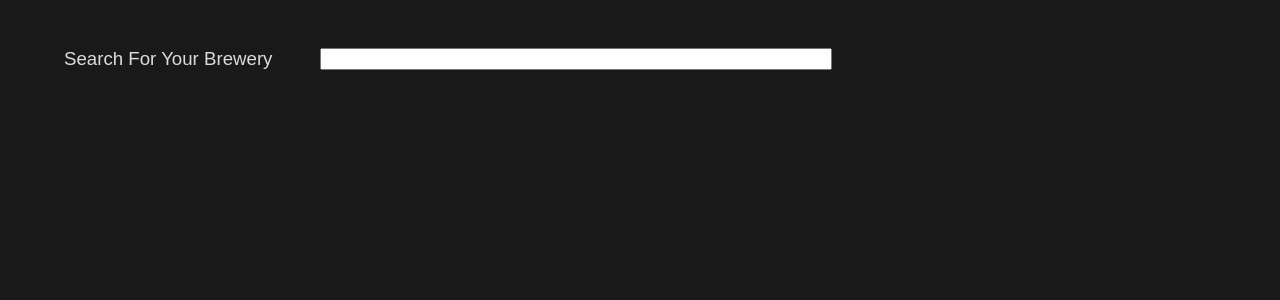
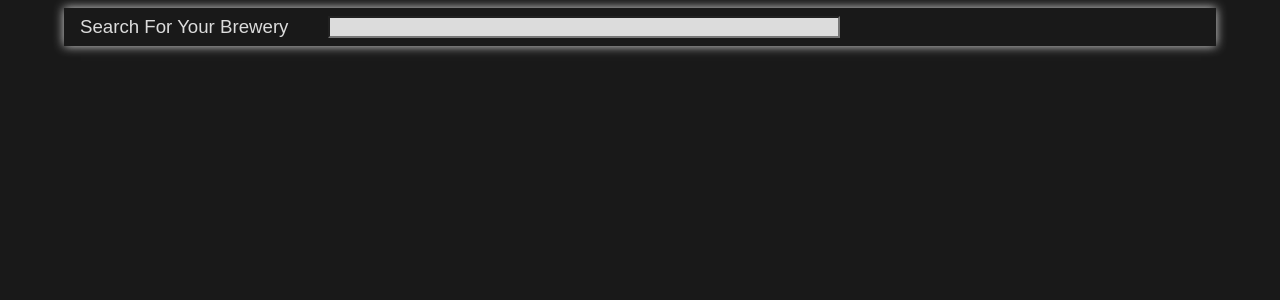
Before and after one commit to mathgrad/Crager_brewery, a React (Create React App) app: page / in a window 1280 px wide. Shown: the top 300 px of the page. Built offline with nearby package versions, Linux system fonts and the light colour scheme.

Commit message:
Clean up
Adjusted style
Removed unused code

```diff
--- a/src/components/search/index.js
+++ b/src/components/search/index.js
@@ -10,7 +10,7 @@ const Search = () => {
   };
 
   return (
-    <div className="breweries">
+    <div className="breweries top">
       <div className="search">
         <label htmlFor="si">Search For Your Brewery</label>
         <input type="text" id="si" name="si" onChange={search}></input>
--- a/src/index.css
+++ /dev/null
@@ -1,13 +0,0 @@
-body {
-  margin: 0;
-  font-family: -apple-system, BlinkMacSystemFont, 'Segoe UI', 'Roboto', 'Oxygen',
-    'Ubuntu', 'Cantarell', 'Fira Sans', 'Droid Sans', 'Helvetica Neue',
-    sans-serif;
-  -webkit-font-smoothing: antialiased;
-  -moz-osx-font-smoothing: grayscale;
-}
-
-code {
-  font-family: source-code-pro, Menlo, Monaco, Consolas, 'Courier New',
-    monospace;
-}
--- a/src/style/css/base.css
+++ b/src/style/css/base.css
@@ -13,18 +13,31 @@ a:hover {
   cursor: pointer;
 }
 
+label {
+  padding-left: 0.5rem;
+}
+
+input {
+  background-color: rgb(220, 220, 220);
+  color: rgb(25, 25, 25);
+}
+
 .breweries {
   width: 90vw;
   min-width: 300px;
   margin: auto;
   padding: 0px;
+  box-shadow: 0px 0px 10px;
 }
 
 .header {
   display: grid;
   grid-template-columns: 25vw 5vw 40vw 20vw;
-  padding-top: 0.5rem;
-  padding-bottom: 0.5rem;
+  padding-top: 0.25rem;
+  padding-top: 0.25rem;
+  padding-left: 0.5rem;
+  padding-right: 0.5rem;
+  width: calc(90vw - 1rem);
   border: 1px solid rgb(50, 50, 50);
   word-break: break-all;
 }
@@ -32,13 +45,15 @@ a:hover {
 .row {
   display: grid;
   grid-template-columns: 25vw 5vw 40vw 20vw;
-  padding-top: 0.5rem;
-  padding-bottom: 0.5rem;
+  padding-top: 0.25rem;
+  padding-top: 0.25rem;
+  padding-left: 0.5rem;
+  padding-right: 0.5rem;
+  width: calc(90vw - 1rem);
   border: 1px solid rgb(50, 50, 50);
   word-break: break-all;
 }
 .row:hover {
-  cursor: pointer;
   background-color: rgb(50, 50, 50);
   box-shadow: 1px 1px 1px rgb(75, 75, 75);
 }
@@ -49,8 +64,14 @@ a:hover {
 .search {
   display: grid;
   grid-template-columns: 20vw 40vw;
-  padding-top: 2.5rem;
-  padding-bottom: 2.5rem;
+}
+
+.top {
+  margin-top: 0.5rem;
+  margin-bottom: 0.5rem;
+  padding: 0.5rem;
+  width: calc(90vw - 1rem);
+  min-width: calc(300px - 1rem);
 }
 
 /*# sourceMappingURL=base.css.map */
--- a/src/style/sass/base.scss
+++ b/src/style/sass/base.scss
@@ -14,18 +14,31 @@ a {
   }
 }
 
+label{
+  padding-left: .5rem;
+}
+
+input{
+  background-color: rgba(220, 220, 220, 1);
+  color:rgba(25, 25, 25, 1);
+}
+
 .breweries {
   width: 90vw;
   min-width: 300px;
   margin: auto;
   padding: 0px;
+  box-shadow: 0px 0px 10px;
 }
 
 @mixin bgrid {
   display: grid;
   grid-template-columns: 25vw 5vw 40vw 20vw;
-  padding-top: 0.5rem;
-  padding-bottom: 0.5rem;
+  padding-top: 0.25rem;
+  padding-top: 0.25rem;
+  padding-left: .5rem;
+  padding-right: .5rem;
+  width: calc(90vw - 1rem);
   border: 1px solid rgba(50, 50, 50, 1);
   word-break: break-all;
 }
@@ -37,7 +50,6 @@ a {
 .row {
   @include bgrid;
   &:hover {
-    cursor: pointer;
     background-color: rgba(50, 50, 50, 1);
     box-shadow: 1px 1px 1px rgba(75, 75, 75, 1);
   }
@@ -50,6 +62,12 @@ a {
 .search {
   display: grid;
   grid-template-columns: 20vw 40vw;
-  padding-top: 2.5rem;
-  padding-bottom: 2.5rem;
 }
+
+.top {
+  margin-top: .5rem;
+  margin-bottom: .5rem;
+  padding: .5rem;
+  width: calc(90vw - 1rem);
+  min-width: calc(300px - 1rem);
+}
```
Also changed, not shown: src/setupTests.js (deleted, +0 -5 lines), 2 other files (tests, documents, lock files or other folders).
